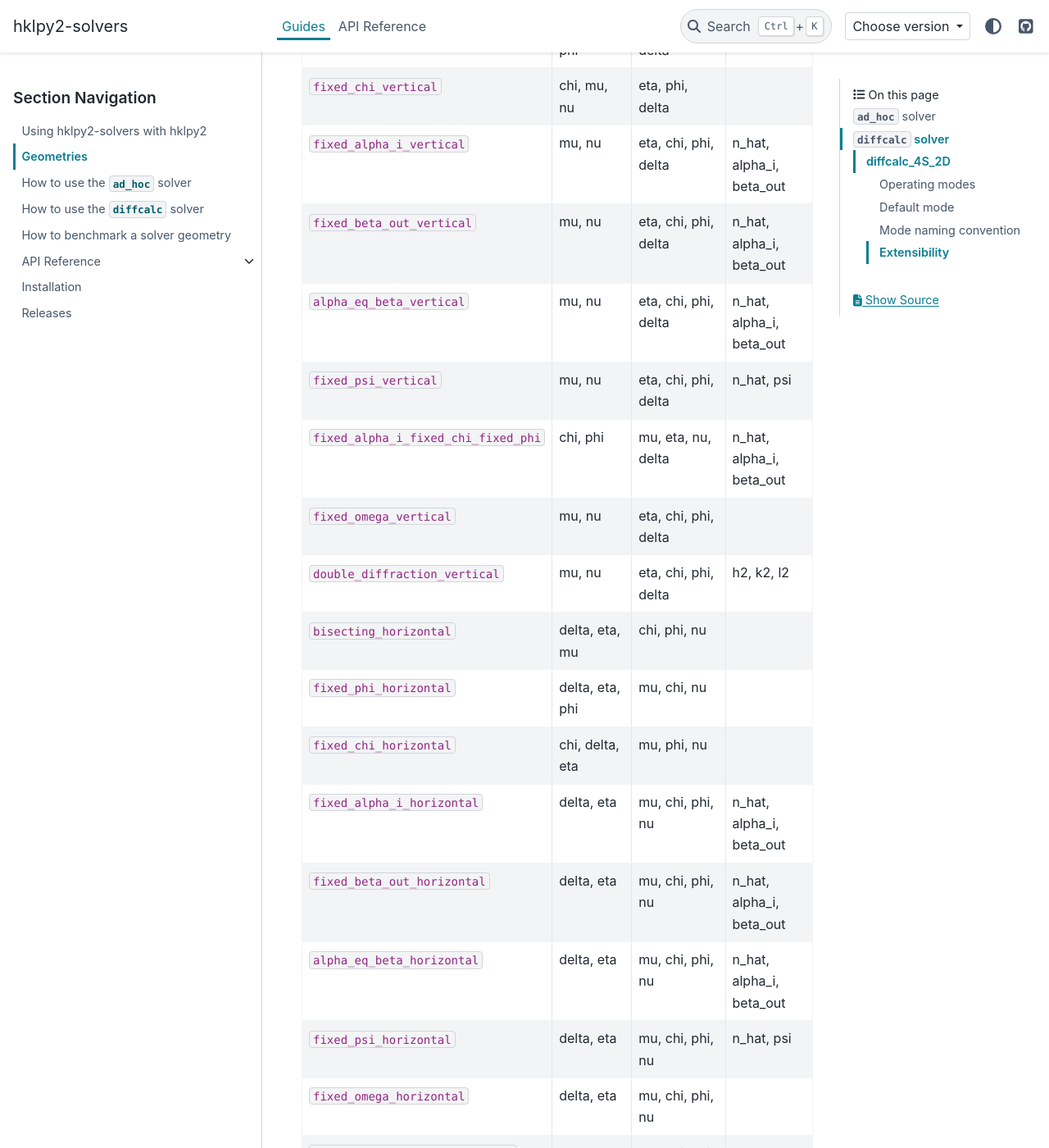
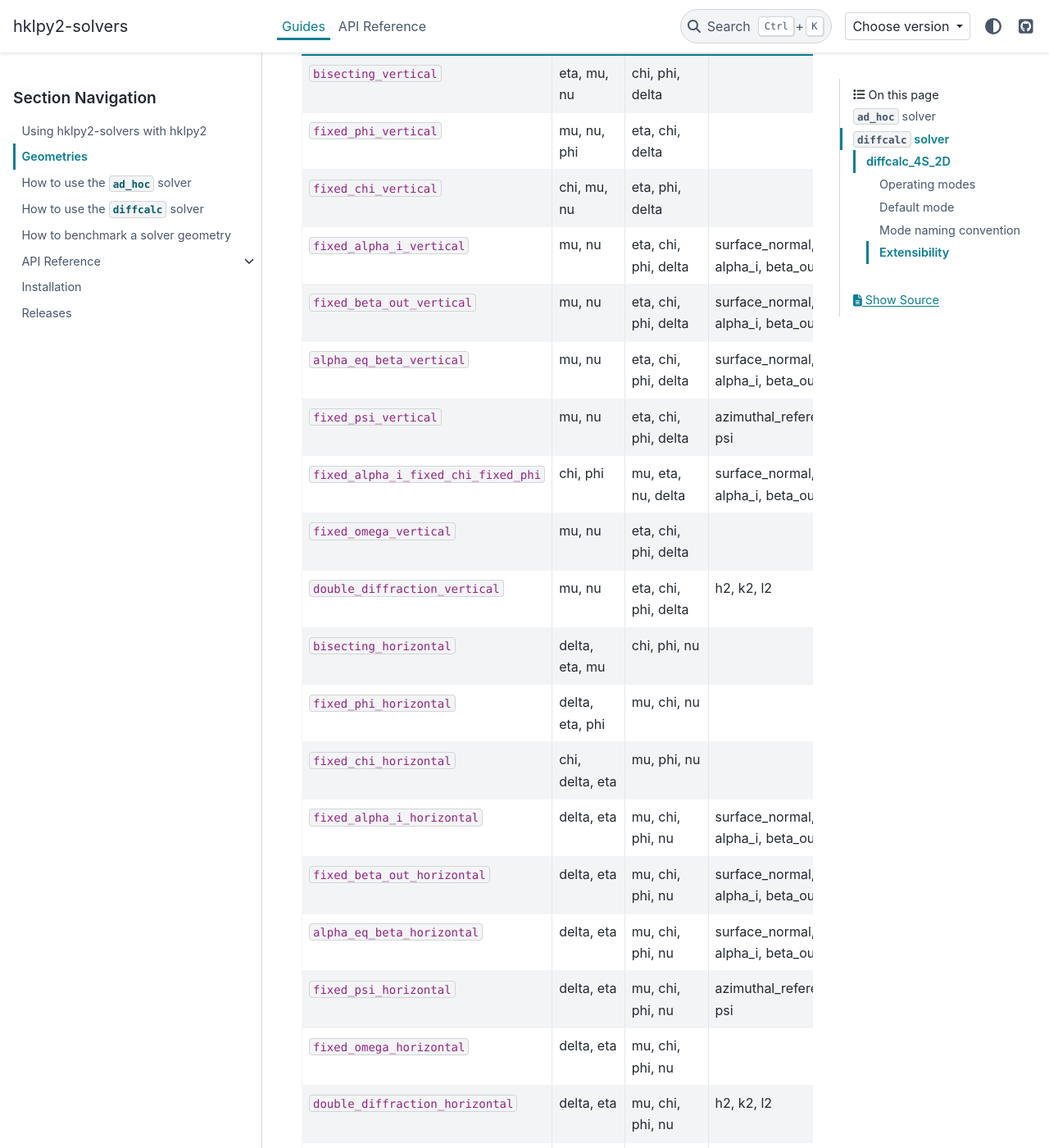
Before and after one commit to prjemian/hklpy2_solvers, a Sphinx documentation site: the page built from docs/source/geometries.rst, in a window 1280 px wide and 1400 px high, scrolled down 3428 px. Shown: the whole window at 82% size. Built offline with Sphinx 7.4.7 and the PyData theme 0.15.4, drawn with Linux system fonts in a browser that asks for light colours; pages that are not in the unit, such as notebooks, are missing from menus; some of the changed text lies outside the part shown.

Commit message:
docs #114 replace n_hat with surface_normal/azimuthal_reference in tables
The extra(s) column of the per-mode tables in geometries.rst
previously used n_hat for every mode that reads a reference
vector.  That name matches the mode-extras key but is a
documentation placeholder, not a settable input slot: the actual
vector lives on the geometry attribute selected by the mode's
reference constraint (surface_normal for alpha_i/beta_out/a_eq_b
modes, azimuthal_reference for psi/naz modes).

Replace every cell with the actual geometry attribute name:

* n_hat, psi (5 cells across fourcv/fourch/psic/sixc/kappa6c
  fixed_psi* modes) -> azimuthal_reference, psi
* n_hat, alpha_i, beta_out (16 cells across psic/fivec/zaxis
  fixed_alpha_i_*, fixed_beta_out_*, alpha_eq_beta_*,
  fixed_alpha_zaxis modes) -> surface_normal, alpha_i, beta_out

Add a short intro paragraph at the top of the .. _geometries.ad_hoc:
subsection explaining the column convention and cross-linking to
:ref:`guide_ad_hoc.reference_vector` for the recipes.

No RELEASE_NOTES entry: covered by D1's existing 'Document how to
set the reference vector (n-hat)' entry.

Sphinx build succeeds; 0 n_hat strings remain in the rendered
geometries.html and the cross-link to the guide section resolves.

Agent: OpenCode (claudeopus47)

```diff
--- a/docs/source/geometries.rst
+++ b/docs/source/geometries.rst
@@ -27,6 +27,15 @@
 library.  All geometries registered in the
 library's geometry registry (including via entry points) are
 automatically available.  The pseudo axes are always ``h``, ``k``, ``l``.
+
+In the per-mode tables below the ``extra(s)`` column names the
+:attr:`~ad_hoc_diffractometer.diffractometer.AdHocDiffractometer.surface_normal`
+or
+:attr:`~ad_hoc_diffractometer.diffractometer.AdHocDiffractometer.azimuthal_reference`
+attribute that the mode reads (set on the underlying geometry object),
+followed by any per-call scalar extras (``psi``, ``alpha_i``,
+``beta_out``).  See :ref:`guide_ad_hoc.reference_vector` for the
+recipes.
 
 .. _geometry.fourcv:
 
@@ -81,7 +90,7 @@
    * - ``fixed_psi``
      - *(none)*
      - omega, chi, phi, ttheta
-     - n_hat, psi
+     - azimuthal_reference, psi
    * - ``double_diffraction``
      - *(none)*
      - omega, chi, phi, ttheta
@@ -140,7 +149,7 @@
    * - ``fixed_psi``
      - *(none)*
      - omega, chi, phi, ttheta
-     - n_hat, psi
+     - azimuthal_reference, psi
    * - ``double_diffraction``
      - *(none)*
      - omega, chi, phi, ttheta
@@ -195,23 +204,23 @@
    * - ``fixed_alpha_i_vertical``
      - mu, nu
      - eta, chi, phi, delta
-     - n_hat, alpha_i, beta_out
+     - surface_normal, alpha_i, beta_out
    * - ``fixed_beta_out_vertical``
      - mu, nu
      - eta, chi, phi, delta
-     - n_hat, alpha_i, beta_out
+     - surface_normal, alpha_i, beta_out
    * - ``alpha_eq_beta_vertical``
      - mu, nu
      - eta, chi, phi, delta
-     - n_hat, alpha_i, beta_out
+     - surface_normal, alpha_i, beta_out
    * - ``fixed_psi_vertical``
      - mu, nu
      - eta, chi, phi, delta
-     - n_hat, psi
+     - azimuthal_reference, psi
    * - ``fixed_alpha_i_fixed_chi_fixed_phi``
      - chi, phi
      - mu, eta, nu, delta
-     - n_hat, alpha_i, beta_out
+     - surface_normal, alpha_i, beta_out
    * - ``fixed_omega_vertical``
      - mu, nu
      - eta, chi, phi, delta
@@ -235,19 +244,19 @@
    * - ``fixed_alpha_i_horizontal``
      - delta, eta
      - mu, chi, phi, nu
-     - n_hat, alpha_i, beta_out
+     - surface_normal, alpha_i, beta_out
    * - ``fixed_beta_out_horizontal``
      - delta, eta
      - mu, chi, phi, nu
-     - n_hat, alpha_i, beta_out
+     - surface_normal, alpha_i, beta_out
    * - ``alpha_eq_beta_horizontal``
      - delta, eta
      - mu, chi, phi, nu
-     - n_hat, alpha_i, beta_out
+     - surface_normal, alpha_i, beta_out
    * - ``fixed_psi_horizontal``
      - delta, eta
      - mu, chi, phi, nu
-     - n_hat, psi
+     - azimuthal_reference, psi
    * - ``fixed_omega_horizontal``
      - delta, eta
      - mu, chi, phi, nu
@@ -325,15 +334,15 @@
    * - ``fixed_alpha_zaxis``
      - alpha, chi
      - omega, phi, delta, gamma
-     - n_hat, alpha_i, beta_out
+     - surface_normal, alpha_i, beta_out
    * - ``fixed_beta_zaxis``
      - chi, gamma
      - alpha, omega, phi, delta
-     - n_hat, alpha_i, beta_out
+     - surface_normal, alpha_i, beta_out
    * - ``alpha_eq_beta_zaxis``
      - chi, phi
      - alpha, omega, delta, gamma
-     - n_hat, alpha_i, beta_out
+     - surface_normal, alpha_i, beta_out
 
 .. _geometry.fivec:
 
@@ -445,7 +454,7 @@
    * - ``fixed_psi``
      - *(none)*
      - komega, kappa, kphi, ttheta
-     - n_hat, psi
+     - azimuthal_reference, psi
    * - ``double_diffraction``
      - *(none)*
      - komega, kappa, kphi, ttheta
@@ -507,7 +516,7 @@
    * - ``fixed_psi``
      - *(none)*
      - komega, kappa, kphi, ttheta
-     - n_hat, psi
+     - azimuthal_reference, psi
 
 .. _geometry.kappa6c:
 
@@ -578,11 +587,11 @@
    * - ``fixed_psi_vertical``
      - mu, omega (virtual)
      - komega, kappa, kphi, nu, delta
-     - n_hat, psi
+     - azimuthal_reference, psi
    * - ``fixed_psi_horizontal``
      - komega, mu
      - kappa, kphi, nu, delta
-     - n_hat, psi
+     - azimuthal_reference, psi
    * - ``double_diffraction_vertical``
      - mu, nu
      - komega, kappa, kphi, delta
@@ -637,11 +646,11 @@
    * - ``zaxis``
      - *(none)*
      - alpha, Z, delta, gamma
-     - n_hat, alpha_i, beta_out
+     - surface_normal, alpha_i, beta_out
    * - ``reflectivity``
      - *(none)*
      - alpha, Z, delta, gamma
-     - n_hat, alpha_i, beta_out
+     - surface_normal, alpha_i, beta_out
 
 .. _geometry.s2d2:
 
@@ -684,7 +693,7 @@
    * - ``reflectivity``
      - *(none)*
      - mu, Z, nu, delta
-     - n_hat, alpha_i, beta_out
+     - surface_normal, alpha_i, beta_out
 
 Kappa geometries
 ~~~~~~~~~~~~~~~~
```
